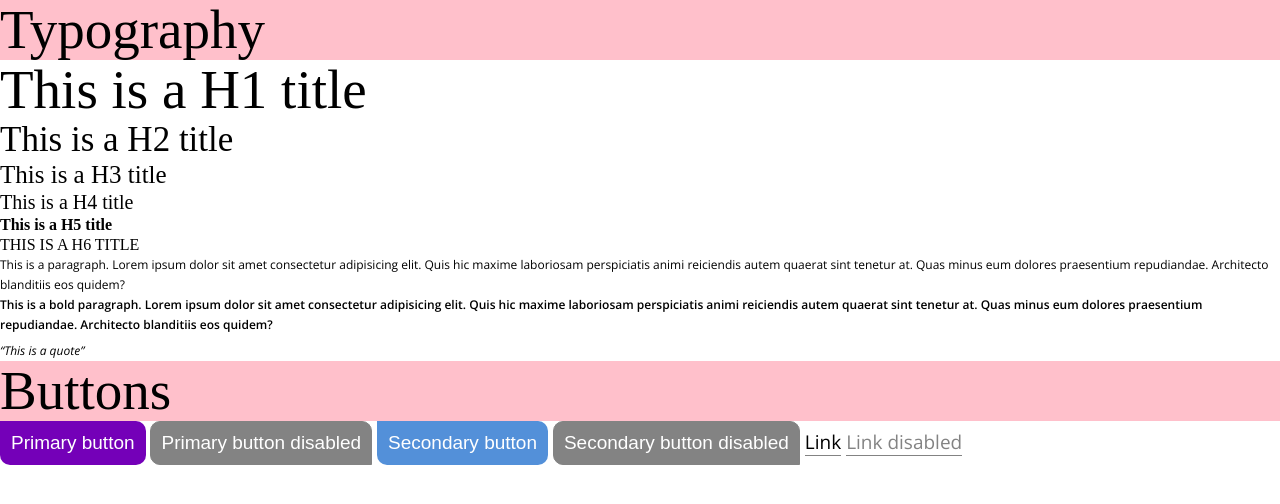
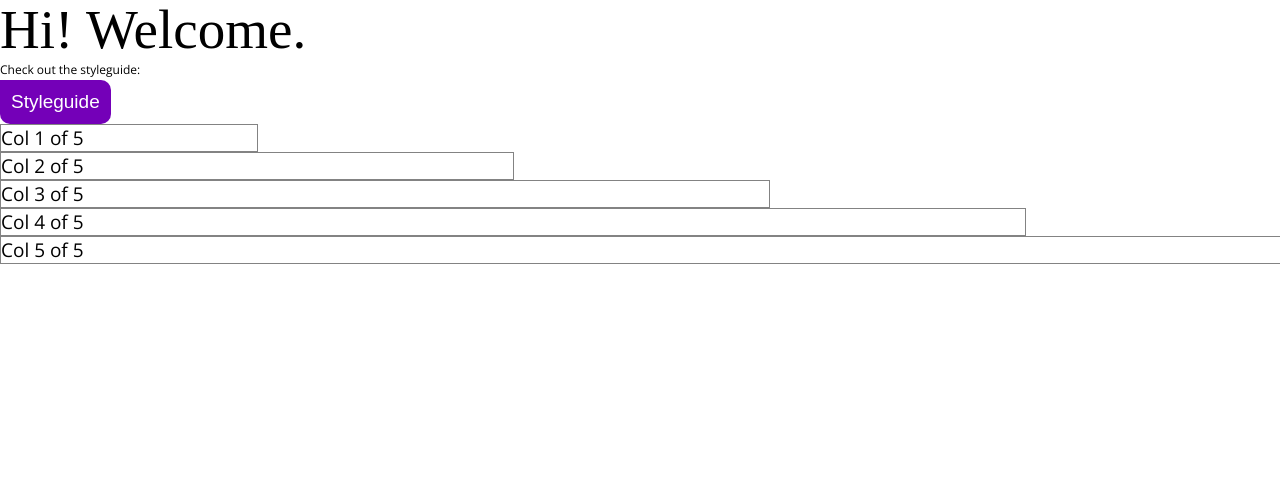
Before and after one commit to sbuijs/steef-framework, a plain HTML site: page web/index.html in a window 1280 px wide. Drawn offline with nearby package versions, Linux system fonts and the light colour scheme.

Commit message:
Basic Buttons and links done.

```diff
--- a/web/index.html
+++ b/web/index.html
@@ -21,45 +21,16 @@
 </head>
 
 <body>
-  <section class="styleguide-section">
+  <header>
     <div class="container">
-      <div class="styleguide-section__title">
-        <h1>Typography</h1>
+      <h1>Hi! Welcome.</h1>
+      <p>Check out the styleguide:</p>
+      <a href="styleguide.html"><button class="button button-primary">Styleguide</button></a>
     </div>
-      <h1>This is a H1 title</h1>
-      <h2>This is a H2 title</h2>
-      <h3>This is a H3 title</h3>
-      <h4>This is a H4 title</h4>
-      <h5>This is a H5 title</h5>
-      <h6>This is a H6 title</h6>
-      <p>This is a paragraph. Lorem ipsum dolor sit amet consectetur adipisicing elit. Quis hic maxime laboriosam
-        perspiciatis animi reiciendis
-        autem quaerat sint tenetur at. Quas minus eum dolores praesentium repudiandae. Architecto blanditiis eos quidem?
-      </p>
-      <p class="bold">This is a bold paragraph. Lorem ipsum dolor sit amet consectetur adipisicing elit. Quis hic maxime
-        laboriosam
-        perspiciatis animi reiciendis
-        autem quaerat sint tenetur at. Quas minus eum dolores praesentium repudiandae. Architecto blanditiis eos quidem?
-      </p>
-      <q>This is a quote</q>
-    </div>
-  </section>
+  </header>
 
-  <section class="styleguide-section">
+  <section class="steef-grid">
     <div class="container">
-      <div class="styleguide-section__title">
-        <h1>Buttons</h1>
-      </div>
-      <button class="button button-primary">Primary button</button>
-      <button class="button button-primary disabled">Primary button disabled</button>
-      <button class="button button-secondary">Secondary button</button>
-      <button class="button button-secondary disabled">Secondary button disabled</button>
-      <a class="link">Link</a>
-      <a class="link disabled">Link disabled</a>
-    </div>
-  </section>
-
-  <!--<section class="steef-grid">
       <div class="row">
         <div class="col-1-of-5">
           Col 1 of 5
@@ -77,7 +48,9 @@
           Col 5 of 5
         </div>
       </div>
-  </section>-->
+    </div>
+  </section>
+  <!-- End of section steef-grid -->
 
 </body>
 
--- /dev/null
+++ b/web/styleguide.html
@@ -0,0 +1,84 @@
+<!DOCTYPE html>
+<html lang="en">
+
+<head>
+  <meta charset="UTF-8">
+  <meta name="viewport" content="width=device-width, initial-scale=1.0">
+  <!-- displays site properly based on user's device -->
+
+  <link rel="preconnect" href="https://fonts.gstatic.com">
+  <link href="https://fonts.googleapis.com/css2?family=Kumbh+Sans:wght@400;700&display=swap" rel="stylesheet">
+  <link
+    href="https://fonts.googleapis.com/css2?family=Open+Sans:ital,wght@0,300;0,400;0,600;0,700;1,300;1,400;1,600&display=swap"
+    rel="stylesheet">
+  <link rel="icon" type="image/png" sizes="32x32" href="./images/favicon-32x32.png">
+
+  <!-- stylesheets-->
+  <link rel="stylesheet" href="main.css">
+
+  <title></title>
+
+</head>
+
+<body>
+  <section class="styleguide-section">
+    <div class="container">
+      <div class="styleguide-section__title">
+        <h1>Typography</h1>
+      </div>
+      <h1>This is a H1 title</h1>
+      <h2>This is a H2 title</h2>
+      <h3>This is a H3 title</h3>
+      <h4>This is a H4 title</h4>
+      <h5>This is a H5 title</h5>
+      <h6>This is a H6 title</h6>
+      <p>This is a paragraph. Lorem ipsum dolor sit amet consectetur adipisicing elit. Quis hic maxime laboriosam
+        perspiciatis animi reiciendis
+        autem quaerat sint tenetur at. Quas minus eum dolores praesentium repudiandae. Architecto blanditiis eos quidem?
+      </p>
+      <p class="bold">This is a bold paragraph. Lorem ipsum dolor sit amet consectetur adipisicing elit. Quis hic maxime
+        laboriosam
+        perspiciatis animi reiciendis
+        autem quaerat sint tenetur at. Quas minus eum dolores praesentium repudiandae. Architecto blanditiis eos quidem?
+      </p>
+      <q>This is a quote</q>
+    </div>
+  </section>
+
+  <section class="styleguide-section">
+    <div class="container">
+      <div class="styleguide-section__title">
+        <h1>Buttons</h1>
+      </div>
+      <button class="button button-primary">Primary button</button>
+      <button class="button button-primary disabled">Primary button disabled</button>
+      <button class="button button-secondary">Secondary button</button>
+      <button class="button button-secondary disabled">Secondary button disabled</button>
+      <a class="link">Link</a>
+      <a class="link disabled">Link disabled</a>
+    </div>
+  </section>
+
+  <!--<section class="steef-grid">
+    <div class="row">
+      <div class="col-1-of-5">
+        Col 1 of 5
+      </div>
+      <div class="col-2-of-5">
+        Col 2 of 5
+      </div>
+      <div class="col-3-of-5">
+        Col 3 of 5
+      </div>
+      <div class="col-4-of-5">
+        Col 4 of 5
+      </div>
+      <div class="col-5-of-5">
+        Col 5 of 5
+      </div>
+    </div>
+  </section>-->
+
+</body>
+
+</html>
--- a/web/styles/scss/components/_buttons.scss
+++ b/web/styles/scss/components/_buttons.scss
@@ -1,5 +1,9 @@
 /* ---- Buttons -----------------   */
-button {
+
+.button-primary,
+.button-secondary {
+    white-space: nowrap;
+    width: fit-content;
     display: inline-block;
     border: none;
     padding: 1rem;
@@ -68,7 +72,3 @@ button {
     color: $color-slate-blue;
     border-bottom: 1px solid $color-slate-blue;
 }
-
-.row {
-    margin-bottom: 1rem;
-}
--- a/web/styles/scss/pages/_styleguide.scss
+++ b/web/styles/scss/pages/_styleguide.scss
@@ -1,6 +1,6 @@
 .styleguide-section {
     background-color: $color-white;
     &__title {
-        background-color: pink;
+        background-color: $color-medium-turquoise;
     }
 }
```
Also changed, not shown: web/main.css. Lines whose indentation alone changed are shown as unchanged.
